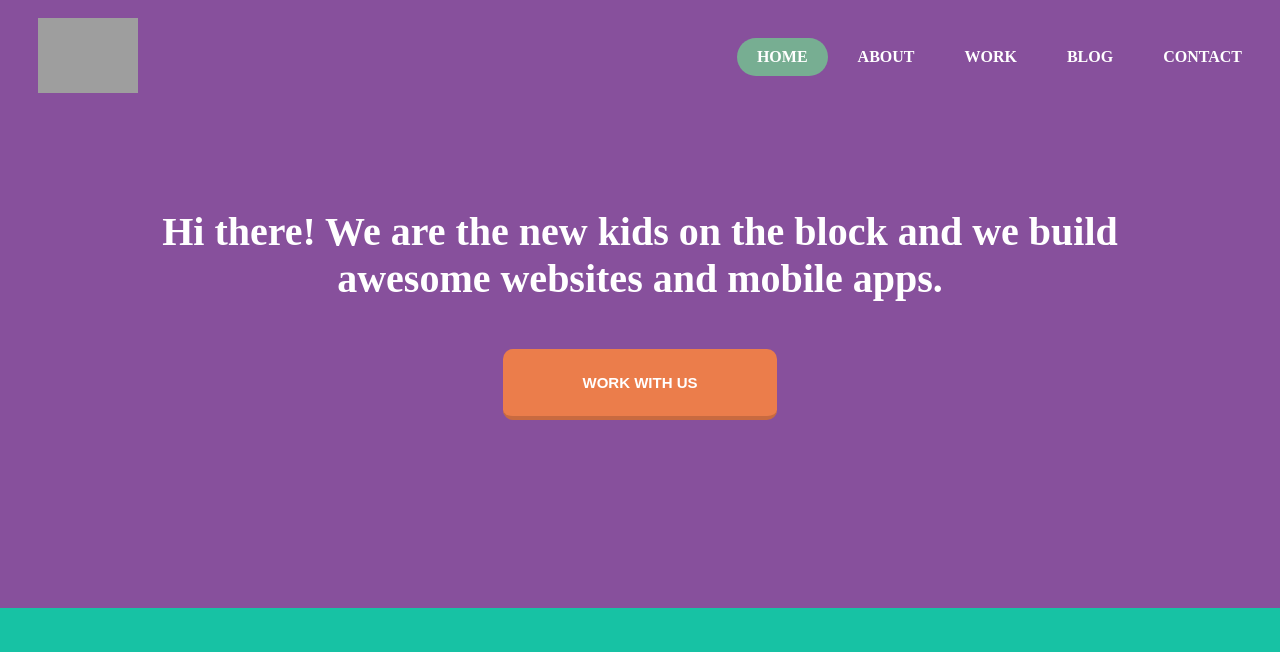
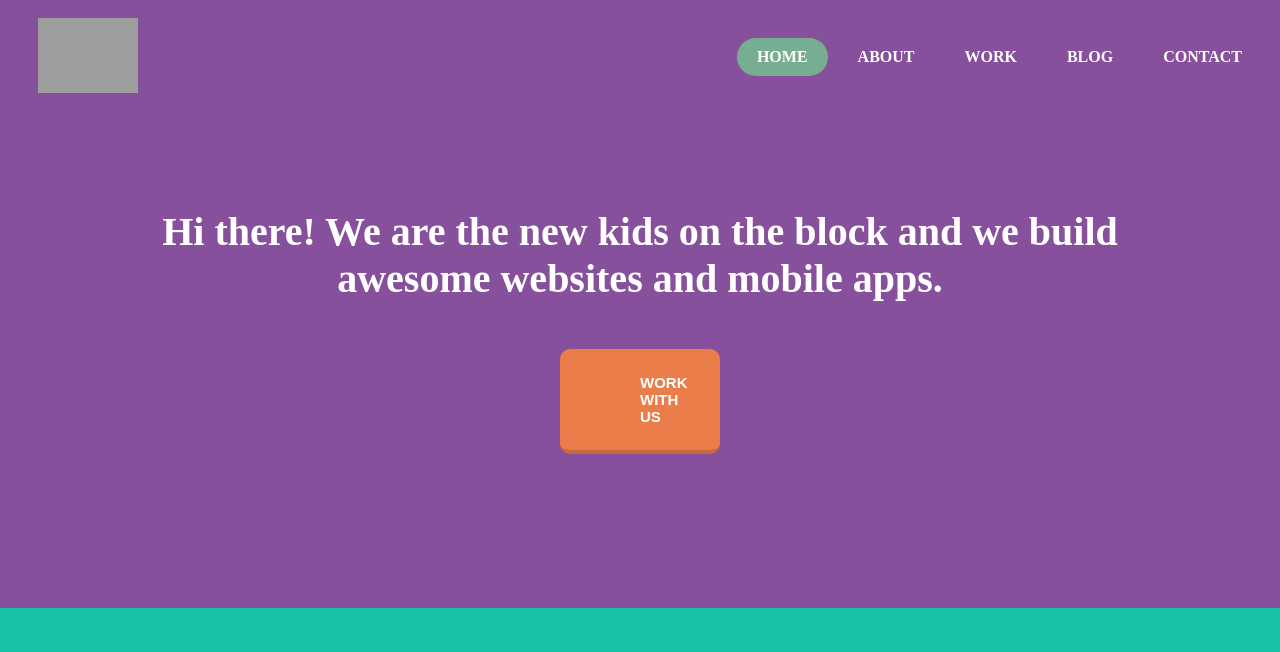
Before and after one commit to doggovippr0/front-end-practice, a plain HTML site: page index.html in a window 1280 px wide. Shown: the top 652 px of the page. Drawn offline with Linux system fonts and the light colour scheme; grey boxes are pictures that could not be loaded; a script that the page names is missing; a web font is replaced by a local one.

Commit message:
Update index.html

```diff
--- a/index.html
+++ b/index.html
@@ -5,6 +5,7 @@
     <meta name="viewport" content="width=device-width, initial-scale=1" />
     <title>Cuda</title>
     <style>
+
       :root {
   color-bg: #87509c;
   color-text-main: #ffffff;
@@ -14,6 +15,9 @@
   image-margin: 3rem;
   font-family: "San Francisco";
   font-family-header: "San Francisco";
+}
+      body {
+  background-color: #87509c;
 }
 table,
 th,
@@ -133,9 +137,12 @@ body {
 }
 #abc button {
   background: #eb7d4b;
+  margin: auto;
+  padding: auto;
+  width: 50px;
   border: none;
   text-transform: uppercase;
-  border-radius: 40px;
+  border-radius: 5px;
   border-bottom: 4px solid #c86a40;
 }
 #abc button:hover {
```
